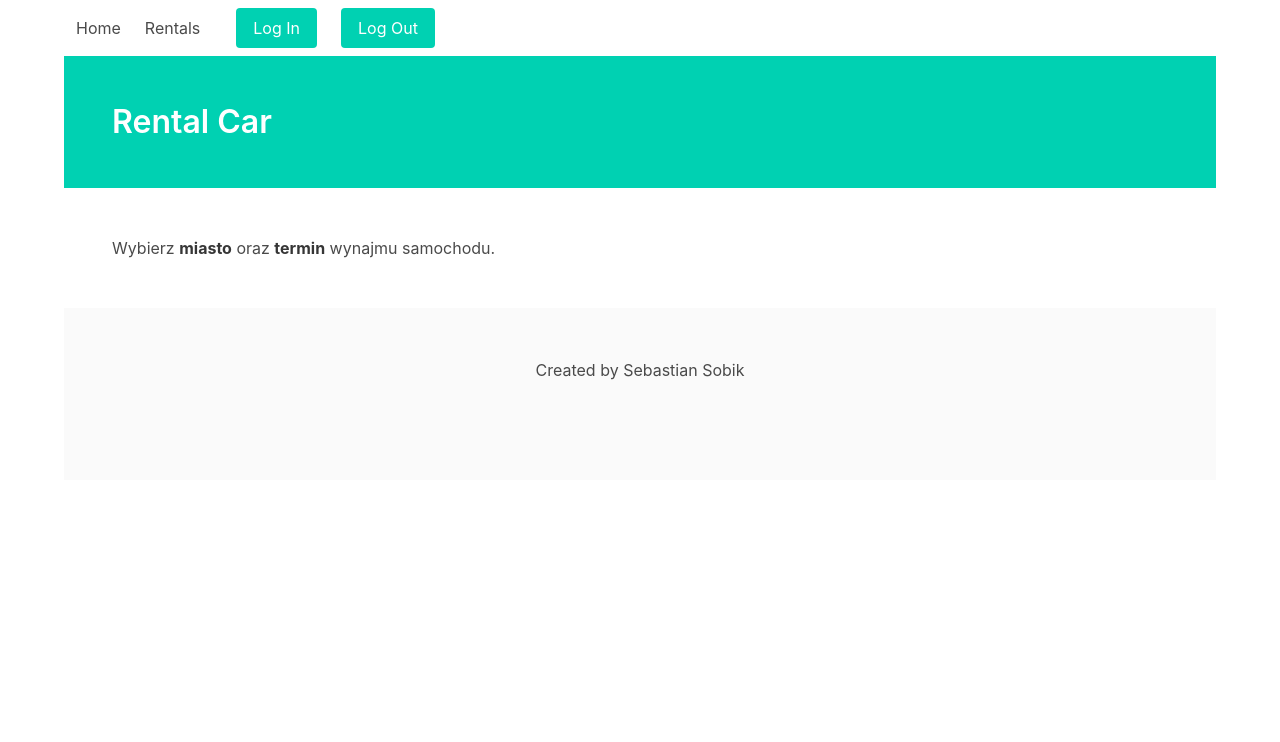
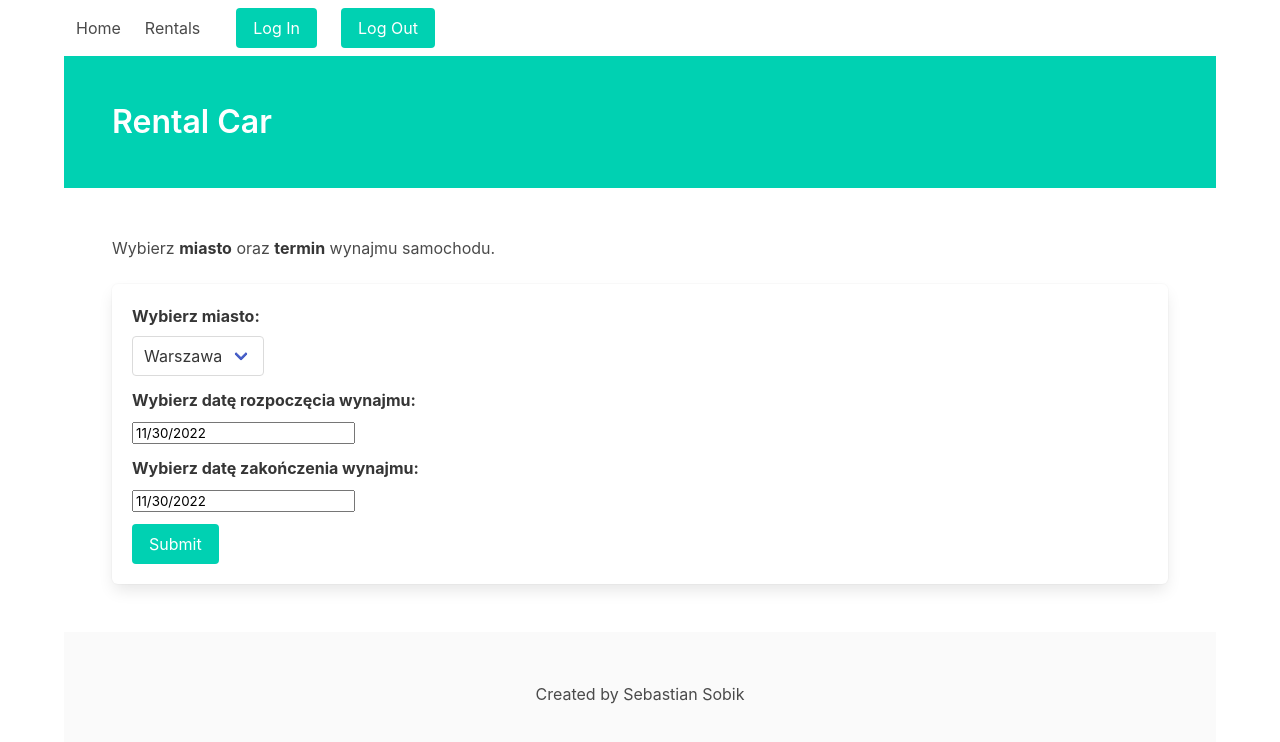
Before and after one commit to kibos92/car-rental, a React (Create React App) app in the folder front-end/: page / in a window 1280 px wide. Shown: the top 742 px of the page. Built offline with nearby package versions, Linux system fonts and the light colour scheme; the HTML template or start-up script is replaced by a standard one.

Commit message:
select city and date done

```diff
--- a/front-end/package.json
+++ b/front-end/package.json
@@ -8,13 +8,16 @@
     "@testing-library/user-event": "^13.5.0",
     "@types/jest": "^27.5.2",
     "@types/node": "^16.18.3",
+    "@types/react-datepicker": "^4.8.0",
     "axios": "^1.2.0",
     "json-server": "^0.17.1",
     "react": "^18.2.0",
+    "react-datepicker": "^4.10.0",
     "react-dom": "^18.2.0",
     "react-query": "^3.39.2",
     "react-router-dom": "^6.4.3",
     "react-scripts": "5.0.1",
+    "react-select": "^5.7.0",
     "typescript": "^4.9.3",
     "web-vitals": "^2.1.4"
   },
--- a/front-end/src/components/Home.tsx
+++ b/front-end/src/components/Home.tsx
@@ -1,10 +1,67 @@
-const Home = () => {
+import { useState } from 'react'
+import DatePicker from 'react-datepicker'
+
+import "react-datepicker/dist/react-datepicker.css";
+
+const Home = ({onSelect}: any) => {
+
+  const [city, setCity] = useState('')
+  const [startDate, setStartDate] =  useState(new Date())
+  const [endDate, setEndDate] =  useState(new Date())
+
+  const onSubmit = (e: any) => {
+    e.preventDefault()
+
+    if (!city) {
+      alert('Please select any city')
+      return
+    }
+
+    onSelect({ city, startDate, endDate })
+
+    setCity('')
+    setStartDate(new Date())
+    setEndDate(new Date())
+  }
+
     return (
       <div>
       <div className="block">
         Wybierz <strong>miasto</strong> oraz <strong>termin</strong> wynajmu samochodu.
       </div>
+      <div className="block">
+      <form className='box' onSubmit={onSubmit}>
+      <div className="field">
+      <label className='label'>Wybierz miasto: </label>
+      <div className="select">
+        <select value={city} onChange={(e) => setCity(e.target.value)}>
+          <option value="warszawa">Warszawa</option>
+          <option value="wroclaw">Wrocław</option>
+          <option value="krakow">Kraków</option>
+          <option selected value="lodz">Łódź</option>
+          <option value="poznan">Poznań</option>
+          <option value="gdansk">Gdańsk</option>
+        </select>
+        </div>
+        </div>
 
+        <div className="field">
+      <label className='label'>Wybierz datę rozpoczęcia wynajmu: </label>
+      <DatePicker selected={startDate} onChange={(date: any) => setStartDate(date)} />
+        </div>
+
+        <div className="field">
+      <label className='label'>Wybierz datę zakończenia wynajmu: </label>
+      <DatePicker selected={endDate} onChange={(date: any) => setEndDate(date)} />
+        </div>
+
+        <div className="field">
+        <div className="control">
+    <input type="submit" className="button is-primary" value="Submit"/>
+        </div>
+        </div>
+      </form>
+    </div>
     </div>
     )
   }
--- a/front-end/src/components/Rentals.tsx
+++ b/front-end/src/components/Rentals.tsx
@@ -16,11 +16,6 @@ const Rentals = () => {
   })
 
   const [rentalName, setRentalName] = useState('')
-
-  const handleRentalNameInputChange = (event: ChangeEvent<HTMLInputElement>) => {
-    setRentalName(event.target.value);
-};
-
 
     return (
       <div>
@@ -41,7 +36,7 @@ const Rentals = () => {
         <input
           type='name'
           value={rentalName}
-          onChange={handleRentalNameInputChange}
+          onChange={(e) => setRentalName(e.target.value)}
         />
         </div>
         </div>
```
Also changed, not shown: 1 other file (tests, documents, lock files or other folders).
